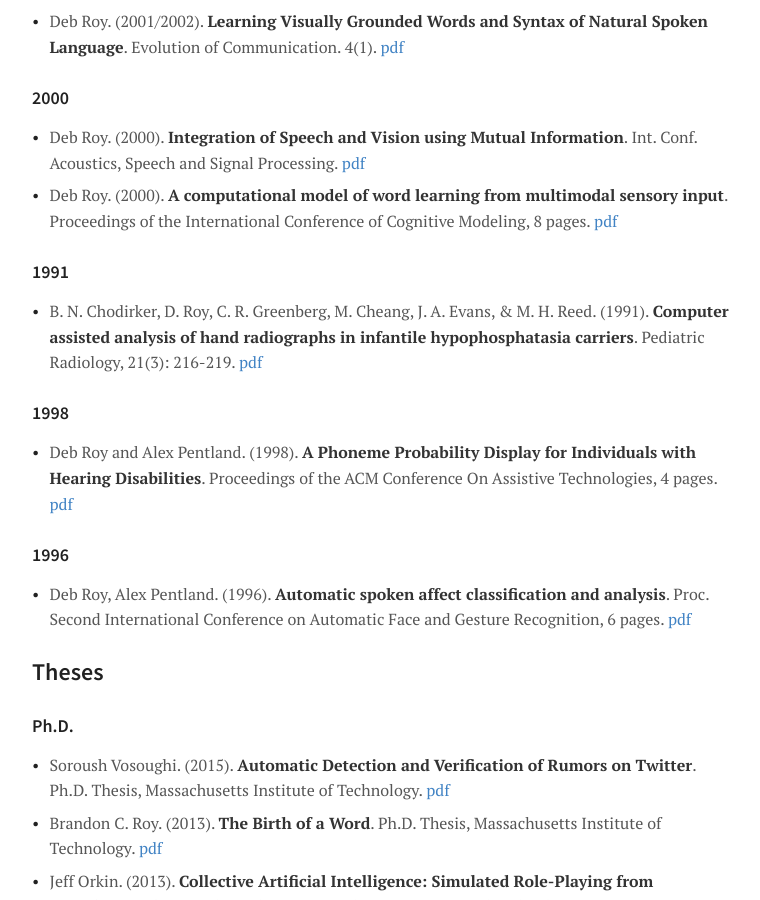
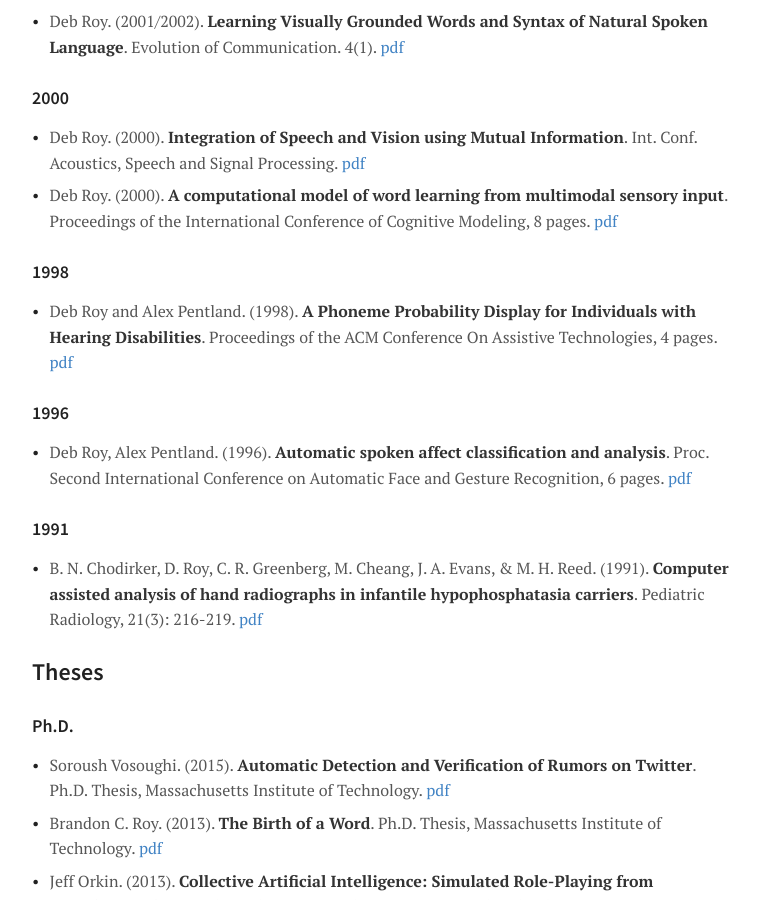
Before and after one commit to mit-ccc/social-machines.github.io, a Jekyll site: the page built from publications.md, in a window 1280 px wide and 900 px high, scrolled down 9541 px. Shown: the whole window, without its empty margins (258-1018 px from the left). Built offline with Jekyll 4.4.1, drawn with Linux system fonts in a browser that asks for light colours; nearby versions of some CDN libraries.

Commit message:
Fix sort order of publication years, add paper

```diff
--- a/_layouts/publications.html
+++ b/_layouts/publications.html
@@ -14,7 +14,7 @@
 		{% assign filtered_publications = site.data.publications | where: 'group', page.group %}
 	{% endif %}
 
-	{% assign pub_by_year = filtered_publications | group_by: 'publication_year' %}
+	{% assign pub_by_year = filtered_publications | group_by: 'publication_year' | sort: 'name' | reverse %}
 	{% for pub_year in pub_by_year  %}
 	<h3 class="ui header">{{ pub_year.name }}</h3>
 
```
Also changed, not shown: 1 other file.
